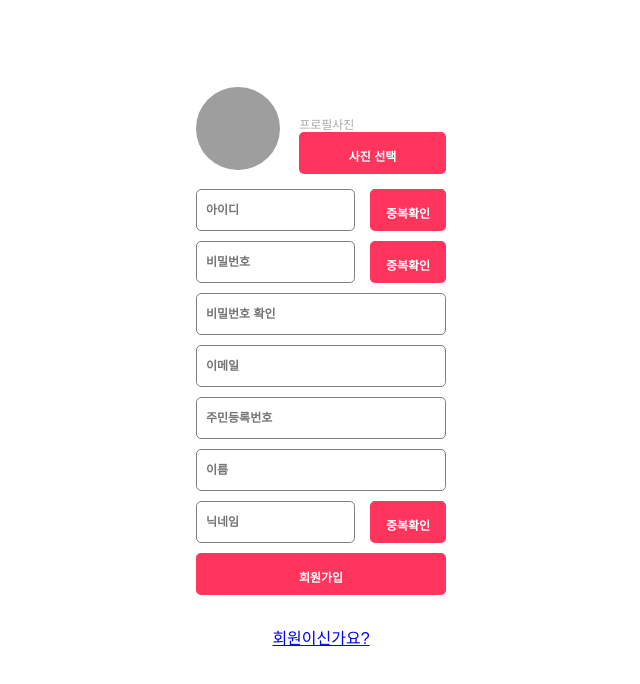
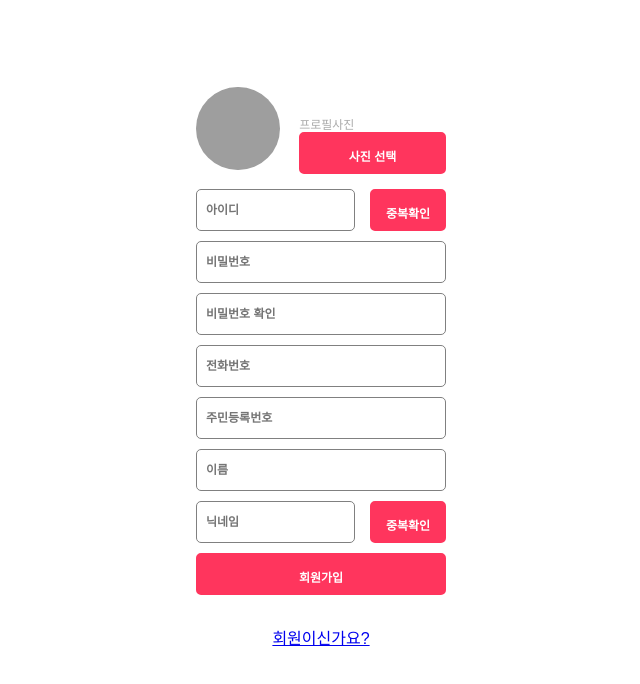
Before and after one commit to toswm128/K-bank, a Next.js app in the folder k-bank/: page /join in a window 1280 px wide. Shown: the top 684 px of the page, without its empty margins (319-959 px from the left). Built offline with nearby package versions, Linux system fonts and the light colour scheme; grey boxes are pictures that could not be loaded.

Commit message:
[ADD] join passRule

```diff
--- a/k-bank/components/auth/Join/index.jsx
+++ b/k-bank/components/auth/Join/index.jsx
@@ -6,6 +6,7 @@ import { OverlapInput, ProfileContainer } from "./Join.styled";
 import Image from "next/image";
 import Logo from "../../../assets/images/k-bankBigLogo.svg";
 import useInput from "../../../hook/useInput";
+import { useEffect } from "react";
 const index = () => {
   const onSubmit = () => {
     console.log("회원가입 되었습니다");
@@ -13,10 +14,25 @@ const index = () => {
   const id = useInput();
   const password = useInput();
   const passwordVerify = useInput();
-  const email = useInput();
+  const phoneNumber = useInput();
   const RRN = useInput();
   const name = useInput();
   const nickName = useInput();
+
+  useEffect(() => {
+    if (phoneNumber.value) {
+      phoneNumber.setValue(
+        phoneNumber.value
+          .replace(/-/g, "")
+          .replace(/(\d{3})(\d{4})(\d{4})/, "$1-$2-$3")
+      );
+    }
+    if (RRN.value) {
+      RRN.setValue(
+        RRN.value.replace(/-/g, "").replace(/(\d{6})(\d{1})/, "$1-$2")
+      );
+    }
+  }, [phoneNumber.value, phoneNumber.setValue, RRN.value, RRN.setValue]);
   return (
     <Form hasSubmit submitText="회원가입" onSubmit={onSubmit}>
       <ProfileContainer>
@@ -39,23 +55,20 @@ const index = () => {
         <Input value={id.value} onChange={id.onChange} placeholder="아이디" />
         <Button>중복확인</Button>
       </OverlapInput>
-      <OverlapInput>
-        <Input
-          value={password.value}
-          onChange={password.onChange}
-          placeholder="비밀번호"
-        />
-        <Button>중복확인</Button>
-      </OverlapInput>
+      <Input
+        value={password.value}
+        onChange={password.onChange}
+        placeholder="비밀번호"
+      />
       <Input
         value={passwordVerify.value}
         onChange={passwordVerify.onChange}
         placeholder="비밀번호 확인"
       />
       <Input
-        value={email.value}
-        onChange={email.onChange}
-        placeholder="이메일"
+        value={phoneNumber.value}
+        onChange={phoneNumber.onChange}
+        placeholder="전화번호"
       />
       <Input
         value={RRN.value}
```
